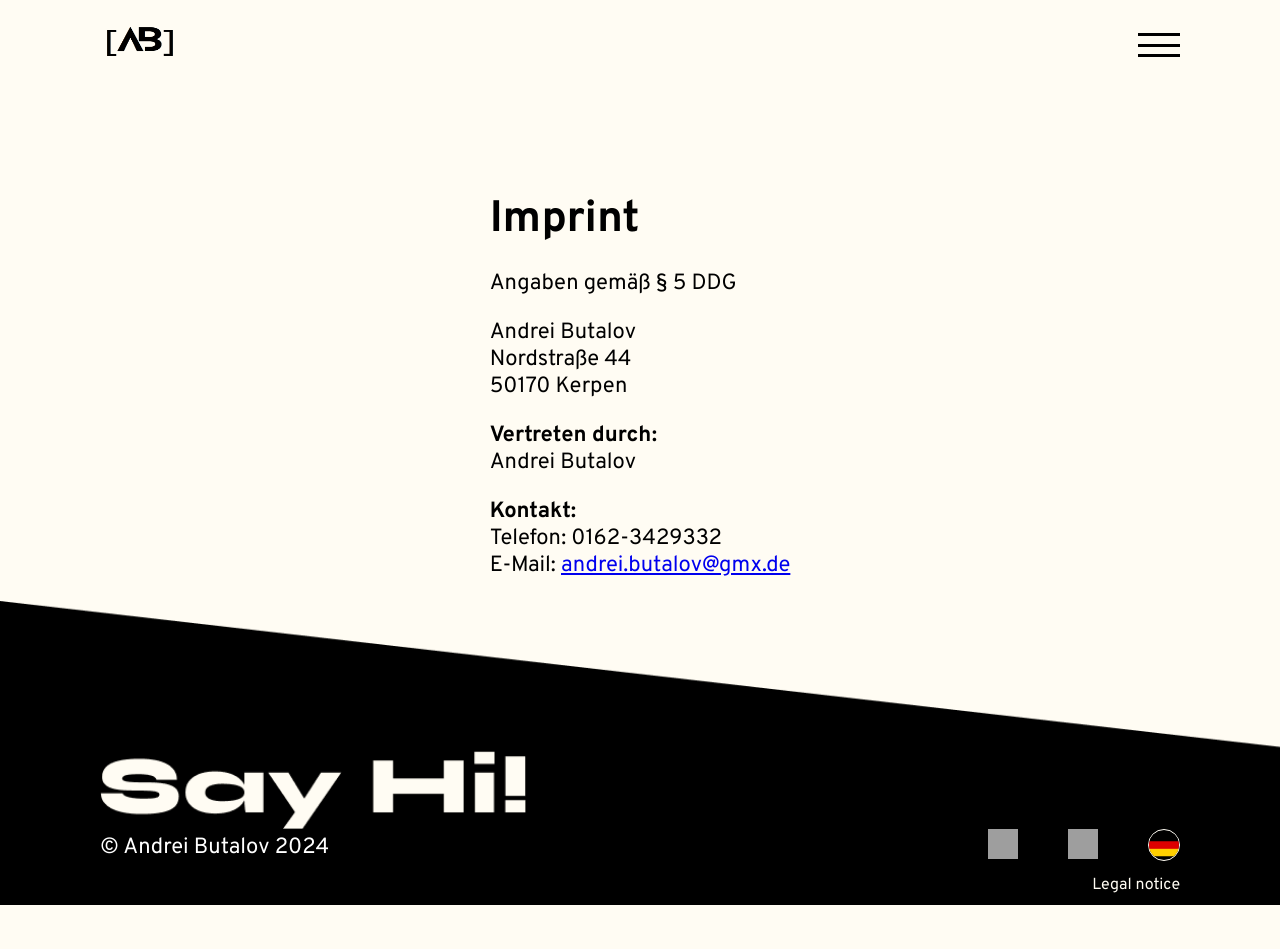
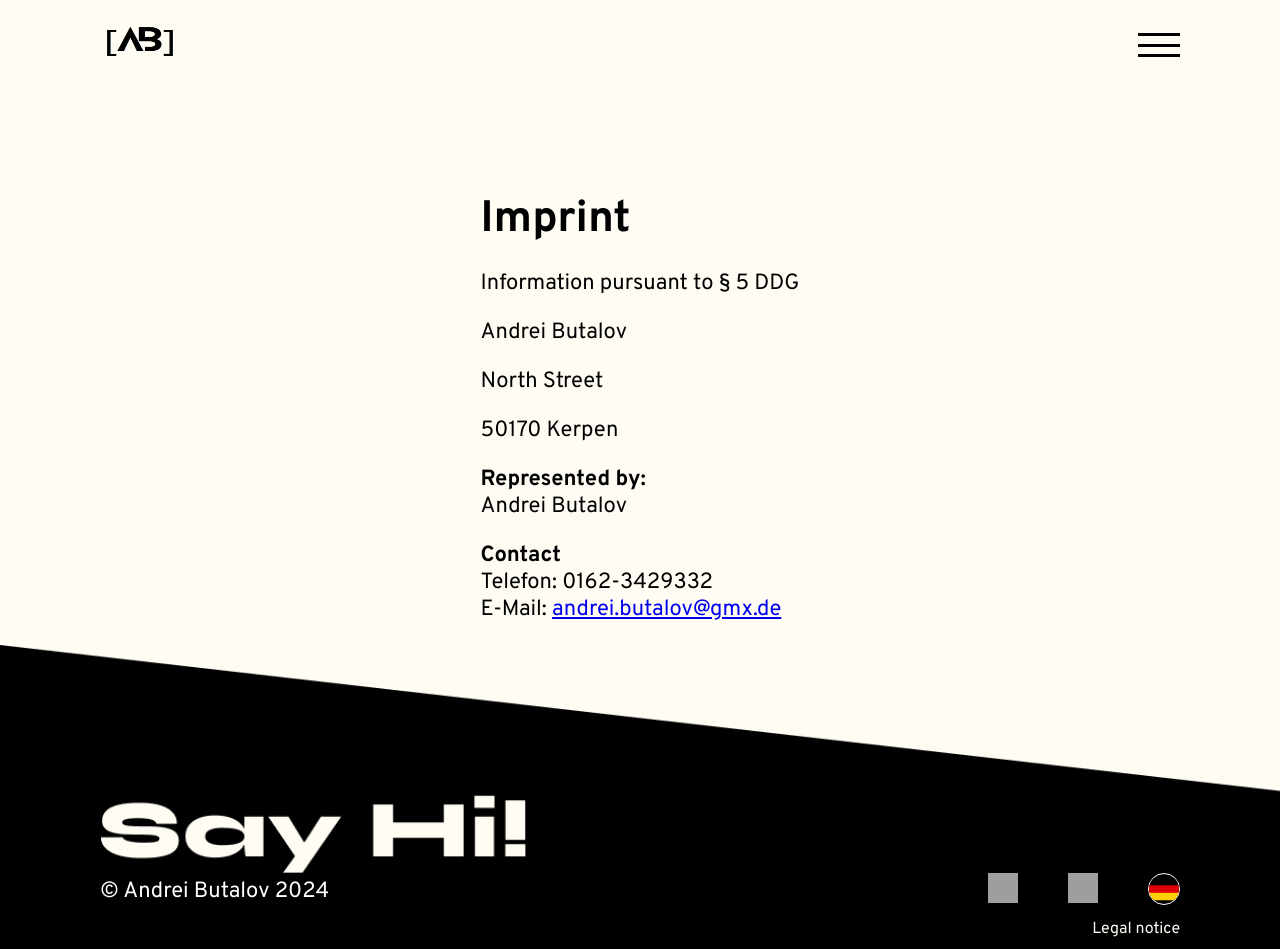
Before and after one commit to AndreiButalov/da_portfolio, an Angular app: page /imprint in a window 1280 px wide. Before the commit the page ends 905 px from the top, so only its background shows below. Built offline with nearby package versions, Linux system fonts and the light colour scheme; grey boxes are pictures that could not be loaded.

Commit message:
language imprint

```diff
--- a/src/app/imprint/imprint.component.html
+++ b/src/app/imprint/imprint.component.html
@@ -1,17 +1,24 @@
 <div class="imprint_content">
-    <div class='imprint'>
+  <div class="imprint">
     <h1>{{ isEnglish ? "Imprint" : "Impressum" }}</h1>
-        <p>Angaben gemäß § 5 DDG</p>
-        <p>Andrei Butalov <br>
-            Nordstraße 44<br>
-            50170 Kerpen <br>
+    <p>
+      {{
+        isEnglish ? "Information pursuant to § 5 DDG" : "Angaben gemäß § 5 DDG"
+      }}
     </p>
-        <p> <strong>Vertreten durch: </strong><br>
-            Andrei Butalov<br>
+    <p>Andrei Butalov</p>
+    <p>{{ isEnglish ? "North Street" : "Nordstraße"}}</p>
+    <p>50170 Kerpen</p>
+    <p>
+      <strong>{{ isEnglish ? "Represented by:" : " Vertreten durch:"}} </strong><br />
+      Andrei Butalov<br />
     </p>
-        <p><strong>Kontakt:</strong> <br>
-            Telefon: 0162-3429332<br>
-            E-Mail: <a href='mailto:andrei.butalov@gmx.de'>andrei.butalov&#64;gmx.de</a></p>
+    <p>
+      <strong>{{ isEnglish ? "Contact" : "Kontakt"}}</strong> <br />
+      Telefon: 0162-3429332<br />
+      E-Mail:
+      <a href="mailto:andrei.butalov@gmx.de">andrei.butalov&#64;gmx.de</a>
+    </p>
   </div>
   <div class="footer">
     <app-footer [showContactForm]="false" [showLanguage]="true"></app-footer>
```
Lines whose indentation alone changed are shown as unchanged.
